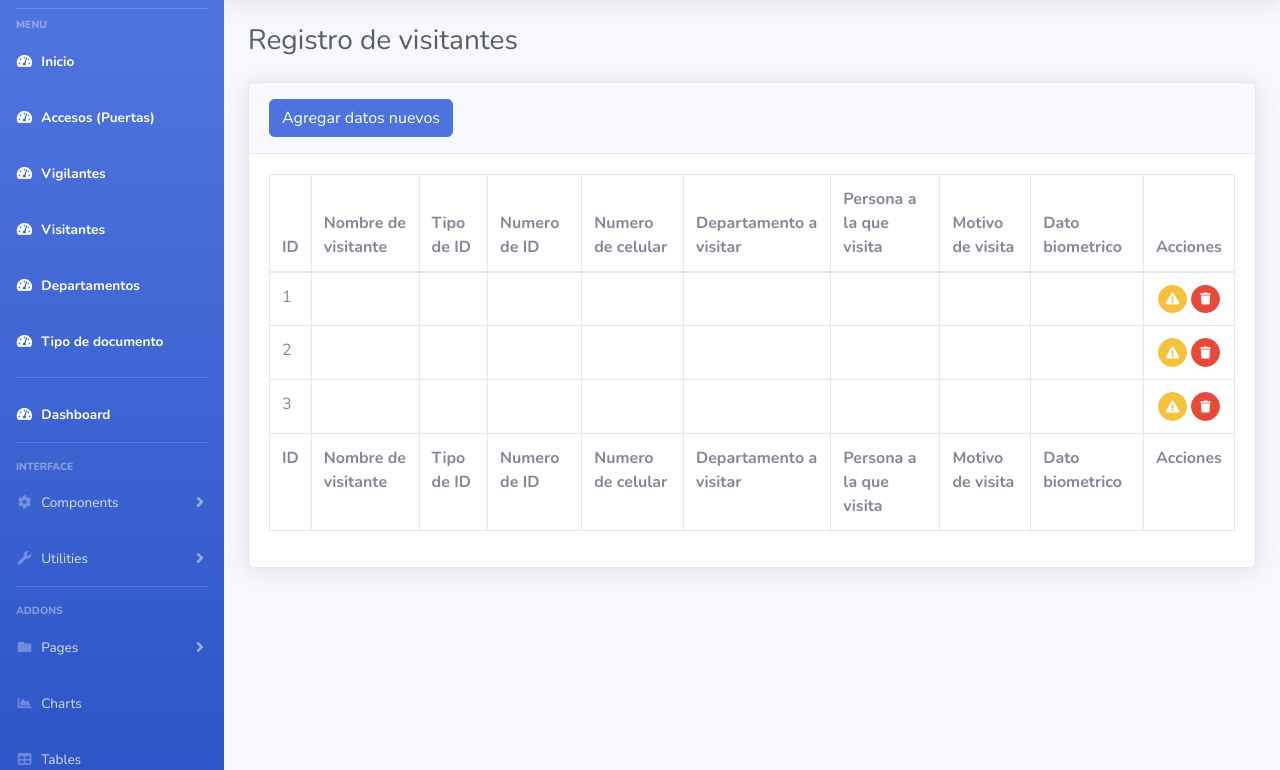
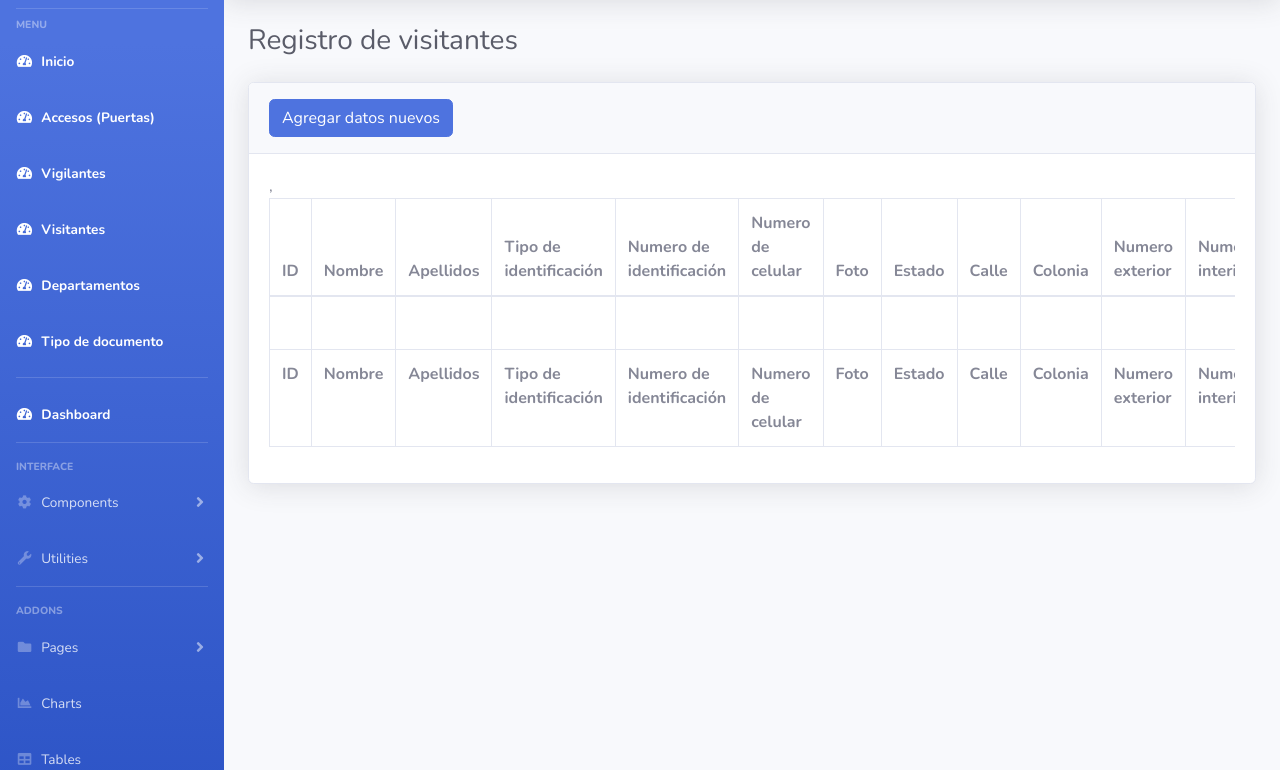
Before and after one commit to ricardora01/attendance, a PHP site: page /visitors.php in a window 1280 px wide. Shown: the part 70-840 px from the top of the page. Run offline with PHP 8.4, Linux system fonts and the light colour scheme; tables that the repository leaves empty or names only in its code hold one stand-in row (values such as "Sample post"); data that the repository does not hold is empty.

Commit message:
connection visitors table and database

```diff
--- /dev/null
+++ b/PHP/visitors.php
@@ -0,0 +1,11 @@
+<?php
+
+require('database.php');
+
+$sql = "SELECT * FROM visitor";
+
+$statement = $conn->query($sql);
+
+$visitor_list = $statement->fetchAll(PDO::FETCH_ASSOC);
+
+//echo json_encode($door_list);
--- a/visitors.php
+++ b/visitors.php
@@ -61,89 +61,75 @@
                                     <thead>
                                         <tr>
                                             <th>ID</th>
-                                            <th>Nombre de visitante</th>
-                                            <th>Tipo de ID</th>
-                                            <th>Numero de ID</th>
+                                            <th>Nombre</th>
+                                            <th>Apellidos</th>
+                                            <th>Tipo de identificación</th>
+                                            <th>Numero de identificación</th>
                                             <th>Numero de celular</th>
-                                            <th>Departamento a visitar</th>
-                                            <th>Persona a la que visita</th>
-                                            <th>Motivo de visita</th>
-                                            <th>Dato biometrico</th>
+                                            <th>Foto</th>
+                                            <th>Estado</th>
+                                            <th>Calle</th>
+                                            <th>Colonia</th>
+                                            <th>Numero exterior</th>
+                                            <th>Numero interior</th>
+                                            <th>Codigo Postal</th>
                                             <th>Acciones</th>
                                         </tr>
                                     </thead>
                                     <tfoot>
                                         <tr>
                                             <th>ID</th>
-                                            <th>Nombre de visitante</th>
-                                            <th>Tipo de ID</th>
-                                            <th>Numero de ID</th>
+                                            <th>Nombre</th>
+                                            <th>Apellidos</th>
+                                            <th>Tipo de identificación</th>
+                                            <th>Numero de identificación</th>
                                             <th>Numero de celular</th>
-                                            <th>Departamento a visitar</th>
-                                            <th>Persona a la que visita</th>
-                                            <th>Motivo de visita</th>
-                                            <th>Dato biometrico</th>
+                                            <th>Foto</th>
+                                            <th>Estado</th>
+                                            <th>Calle</th>
+                                            <th>Colonia</th>
+                                            <th>Numero exterior</th>
+                                            <th>Numero interior</th>
+                                            <th>Codigo Postal</th>
                                             <th>Acciones</th>
                                         </tr>
                                     </tfoot>
                                     <tbody>
+                                    <?php
+                                            include "php/visitors.php";
+                                            //echo json_encode($door_list);
+
+                                                foreach ($visitor_list as $visitor) {
+                                                    echo "
                                                     <tr>
-                                            <td>1</td>
-                                            <td></td>
-                                            <td></td>
-                                            <td></td>
-                                            <td></td>
-                                            <td></td>
-                                            <td></td>
-                                            <td></td>
-                                            <td></td>
-                                            <td class="text-center">
-                                                <a href="#" class="btn btn-warning btn-circle btn-sm">
-                                                    <i class="fas fa-exclamation-triangle"></i>
+                                                        <td> ". $visitor['VisitorId'] ."</td>,
+                                                        <td>". $visitor['FirstName'] ."</td>
+                                                        <td>". $visitor['LastName'] ."</td>
+                                                        <td>". $visitor['DocumentTypeId'] ."</td>
+                                                        <td>". $visitor['DocumentNumber'] ."</td>
+                                                        <td>". $visitor['Cellphone'] ."</td>
+                                                        <td>". $visitor['Photo'] ."</td>
+                                                        <td>". $visitor['StateId'] ."</td>
+                                                        <td>". $visitor['Street'] ."</td>
+                                                        <td>". $visitor['Suburb'] ."</td>
+                                                        <td>". $visitor['ExteriorNumber'] ."</td>
+                                                        <td>". $visitor['InteriorNumber'] ."</td>
+                                                        <td>". $visitor['ZipCode'] ."</td>
+                                                        <td class='text-center'>
+                                                            <a href='#' class='btn btn-warning btn-circle btn-sm'>
+                                                                <i class='fas fa-exclamation-triangle'></i>
                                                             </a>
-                                                <a href="#" class="btn btn-danger btn-circle btn-sm">
-                                                    <i class="fas fa-trash"></i>
+                                                            <a href='#' class='btn btn-danger btn-circle btn-sm'>
+                                                                <i class='fas fa-trash'></i>
                                                             </a>
                                                         </td>
                                                     </tr>
-                                        <tr>
-                                            <td>2</td>
-                                            <td></td>
-                                            <td></td>
-                                            <td></td>
-                                            <td></td>
-                                            <td></td>
-                                            <td></td>
-                                            <td></td>
-                                            <td></td>
-                                            <td class="text-center">
-                                                <a href="#" class="btn btn-warning btn-circle btn-sm">
-                                                    <i class="fas fa-exclamation-triangle"></i>
-                                                </a>
-                                                <a href="#" class="btn btn-danger btn-circle btn-sm">
-                                                    <i class="fas fa-trash"></i>
-                                                </a>
-                                            </td>
-                                        </tr>
-                                        <tr>
-                                            <td>3</td>
-                                            <td></td>
-                                            <td></td>
-                                            <td></td>
-                                            <td></td>
-                                            <td></td>
-                                            <td></td>
-                                            <td></td>
-                                            <td></td>
-                                            <td class="text-center">
-                                                <a href="#" class="btn btn-warning btn-circle btn-sm">
-                                                    <i class="fas fa-exclamation-triangle"></i>
-                                                </a>
-                                                <a href="#" class="btn btn-danger btn-circle btn-sm">
-                                                    <i class="fas fa-trash"></i>
-                                                </a>
-                                            </td>
-                                        </tr>
+                                                    ";
+                                                }
+                                        ?>
+
+
+
                                     </tbody>
                                 </table>
                             </div>
@@ -152,7 +138,6 @@
 
                 </div>
                 <!-- /.container-fluid -->
-
             </div>
             <!-- End of Main Content -->
 
@@ -217,34 +202,46 @@
                     </div>
                     <div class="form-group">
                         <input type="text" class="form-control form-control-user"
-                            id="exampleInputPassword" name="description" placeholder="Ingresa tipo de ID">
+                            id="exampleInputPassword" name="description" placeholder="Ingresa Apellidos del visitante">
                     </div>
                     <div class="form-group">
                         <input type="text" class="form-control form-control-user"
                             id="exampleInputEmail" name="name" aria-describedby="emailHelp"
-                            placeholder="Ingresa numero de ID">
+                            placeholder="Ingresa Tipo de identificación">
                     </div>
                     <div class="form-group">
                         <input type="text" class="form-control form-control-user"
-                            id="exampleInputPassword" name="description" placeholder="Numero de celular">
+                            id="exampleInputPassword" name="description" placeholder="Numero de identificación">
                     </div>
                     <div class="form-group">
                         <input type="text" class="form-control form-control-user"
                             id="exampleInputEmail" name="name" aria-describedby="emailHelp"
-                            placeholder="Ingresa departamento a visitar">
+                            placeholder="Ingresa numero de celular">
                     </div>
                     <div class="form-group">
                         <input type="text" class="form-control form-control-user"
-                            id="exampleInputPassword" name="description" placeholder="Ingresa persona a la que visita">
+                            id="exampleInputPassword" name="description" placeholder="Ingresa estado">
                     </div>
                     <div class="form-group">
                         <input type="text" class="form-control form-control-user"
                             id="exampleInputEmail" name="name" aria-describedby="emailHelp"
-                            placeholder="Ingresa motivo de visita">
+                            placeholder="Ingresa Calle">
                     </div>
                     <div class="form-group">
                         <input type="text" class="form-control form-control-user"
-                            id="exampleInputPassword" name="description" placeholder="Ingresa dato biometrico">
+                            id="exampleInputPassword" name="description" placeholder="Ingresa Colonia">
+                    </div>
+                    <div class="form-group">
+                        <input type="text" class="form-control form-control-user"
+                            id="exampleInputPassword" name="description" placeholder="Ingresa numero exterior">
+                    </div>
+                    <div class="form-group">
+                        <input type="text" class="form-control form-control-user"
+                            id="exampleInputPassword" name="description" placeholder="Ingresa numero interior">
+                    </div>
+                    <div class="form-group">
+                        <input type="text" class="form-control form-control-user"
+                            id="exampleInputPassword" name="description" placeholder="Ingresa codigo postal">
                     </div>
             </div>
             <div class="modal-footer">
```
Lines whose indentation alone changed are shown as unchanged.
